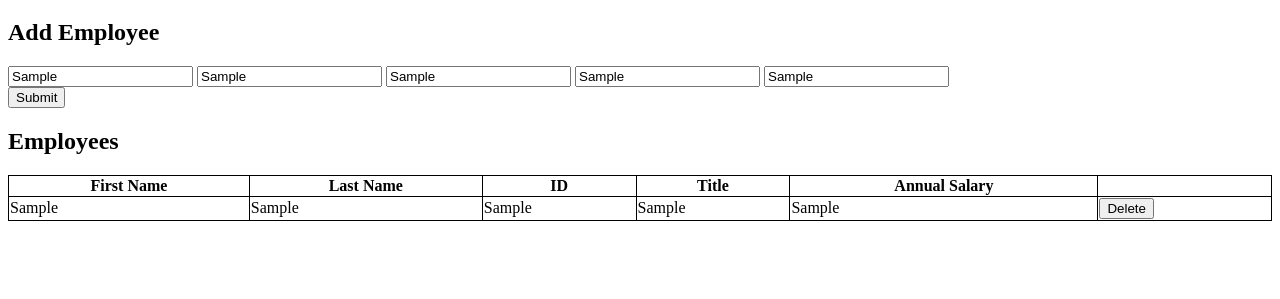
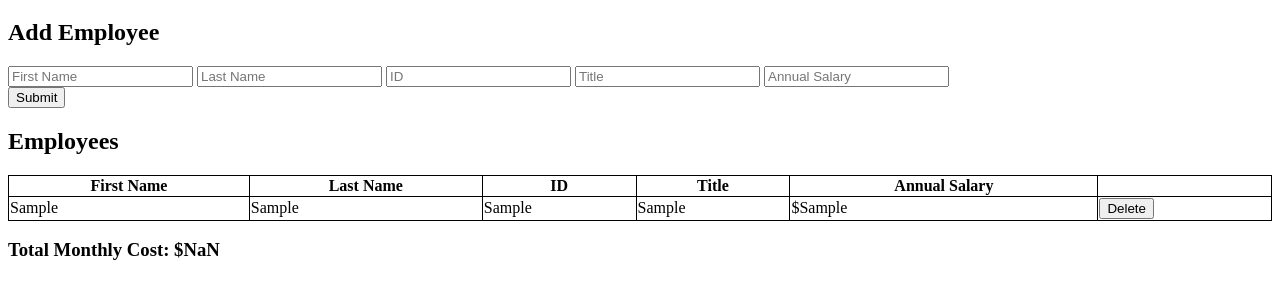
Before and after one commit to XGalilei/weekend-jquery-salary-calculator, a plain HTML site: page index.html in a window 1280 px wide. Both pictures are taken after typing "Sample", "Sample", "Sample", "Sample", "Sample" into the empty fields and a click on the button "Submit". Shown: the part 61-360 px from the top of the page. Drawn offline with Linux system fonts and the light colour scheme.

Commit message:
Delete function complete

```diff
--- a/index.html
+++ b/index.html
@@ -31,5 +31,6 @@
                 <th></th>
             </tr>
         </table>
+        <h3>Total Monthly Cost: $<span id = "fee">0.00</span></h3>
 </body>
 </html>
--- a/script.js
+++ b/script.js
@@ -16,18 +16,27 @@ function submitEmployee() {
     let emSalary = $('#salary-input').val();
 
     $('#employee-table').append(
-        `<tr>
+        `<tr id = "employee-${emID}">
             <td>${emFirstName}</td>
             <td>${emLastName}</td>
             <td>${emID}</td>
             <td>${emTitle}</td>
-            <td>${emSalary}</td>
+            <td>$${emSalary}</td>
             <td><button class = "delete">Delete</button></td>
         </tr>`
     );
-    //emSalary = emSalary / 12;
+    updateMonthlyCosts(emSalary / 12);
+    $('input').val('');
 }
 
 function deleteEmployee() {
+    let id = $(this).parent().parent().attr('id');
+    console.log(id);
+    $(this).parent().parent().remove();
     console.log('Deleted employee');
 }
+
+function updateMonthlyCosts(salary) {
+    monthlyTotal += salary;
+    $('#fee').text(monthlyTotal);
+}
```
